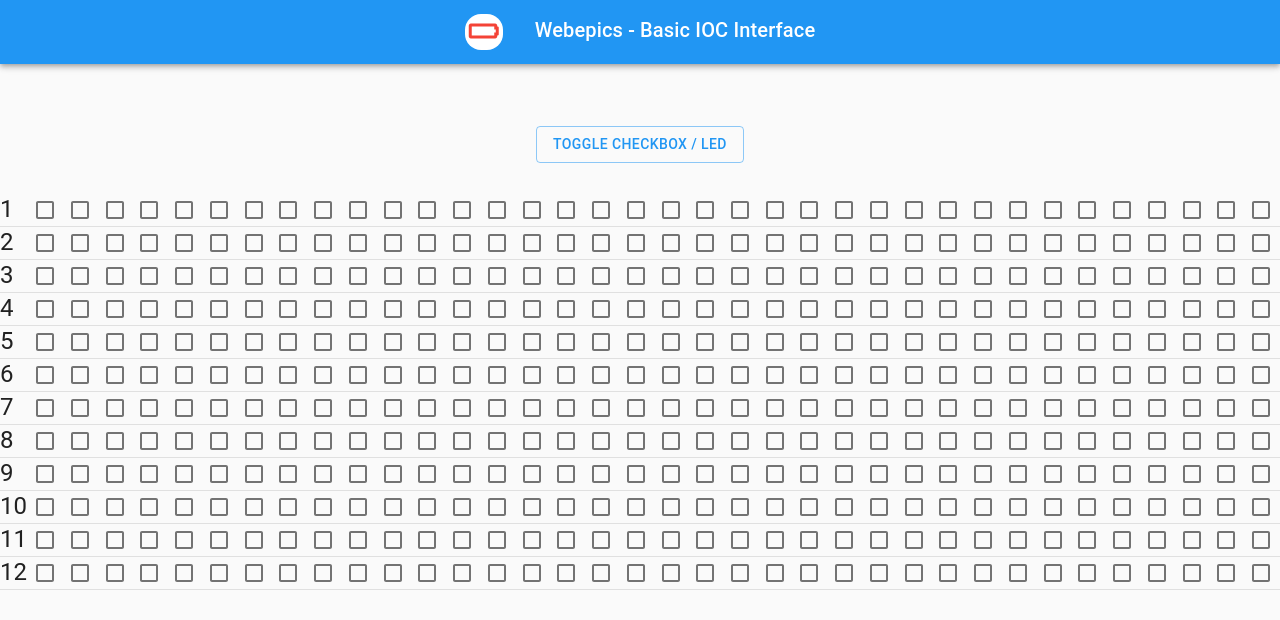
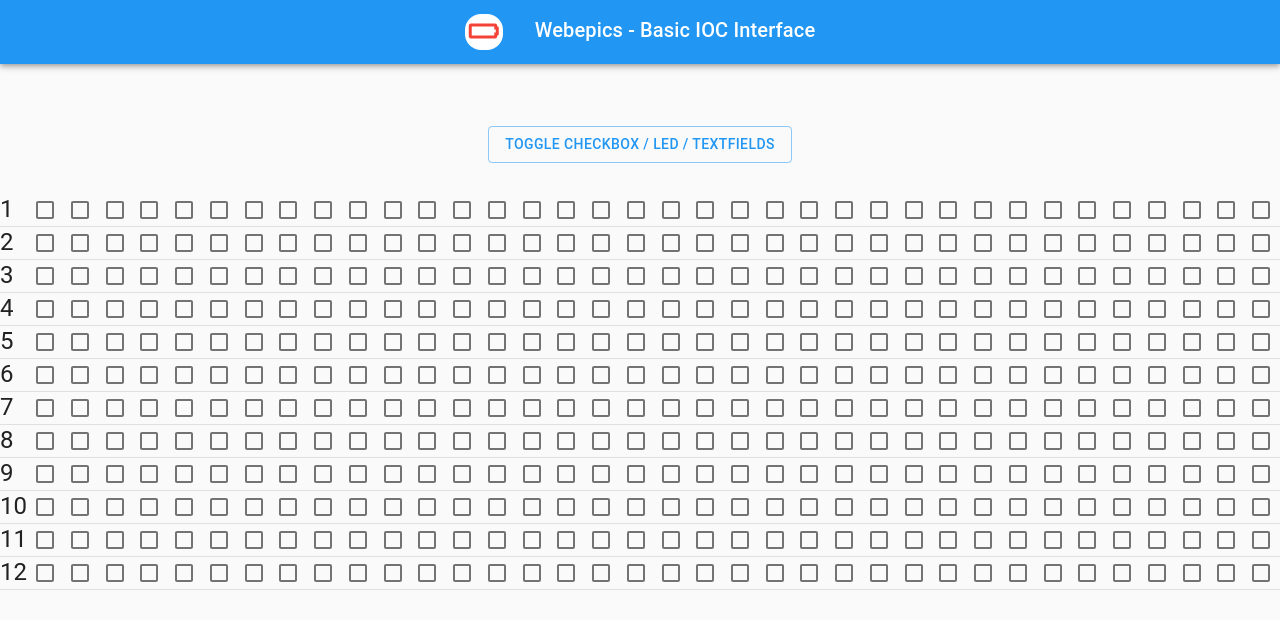
Before and after one commit to webepics/basic_ioc_interface, a React (Create React App) app in the folder react-client/: page / in a window 1280 px wide. Shown: the top 620 px of the page. Built offline with nearby package versions, Linux system fonts and the light colour scheme.

Commit message:
Change PV table to have textfields as an option

```diff
--- a/react-client/src/PVComponents/PVTable.js
+++ b/react-client/src/PVComponents/PVTable.js
@@ -10,6 +10,7 @@ import Button from '@material-ui/core/Button';
 import PVComponent, { ConnectComponent } from '../PVComponent'
 import PVCheckbox from './PVCheckbox';
 import PVLed from './PVLed';
+import PVInput from './PVInput';
 
 class PVTable extends PVComponent {
     ids = []
@@ -32,7 +33,7 @@ class PVTable extends PVComponent {
 
     toggleDisplay() {
         this.setState({
-            displayType: this.state.displayType === 'checkbox' ? 'led' : 'checkbox',
+            displayType: this.state.displayType === 'checkbox' ? 'led' : this.state.displayType === 'led' ? 'text' : 'checkbox',
         })
     }
 
@@ -49,7 +50,10 @@ class PVTable extends PVComponent {
                         <TableCell style={{padding:0}} key={element}>
                             {this.state.displayType === 'checkbox' ?
                             <PVCheckbox pv={element} /> :
-                            <PVLed pv={element} />
+                            this.state.displayType === 'led' ?
+                            <PVLed pv={element} /> :
+                            <PVInput pv={element} />
+
                             }
                         </TableCell>)}
                 </TableRow>
@@ -58,7 +62,7 @@ class PVTable extends PVComponent {
         return (
         <React.Fragment>
         <br/><br/>
-        <Button variant="outlined" color="primary" onClick={this.toggleDisplay}>Toggle Checkbox / LED</Button>
+        <Button variant="outlined" color="primary" onClick={this.toggleDisplay}>Toggle Checkbox / LED / TextFields</Button>
         <br/>
         <Table>
             <TableBody>
```
